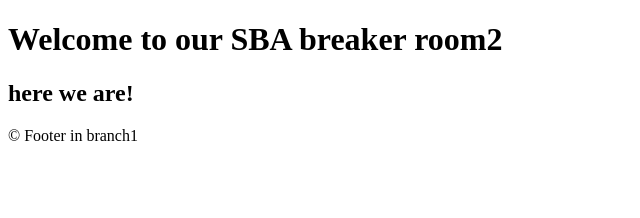
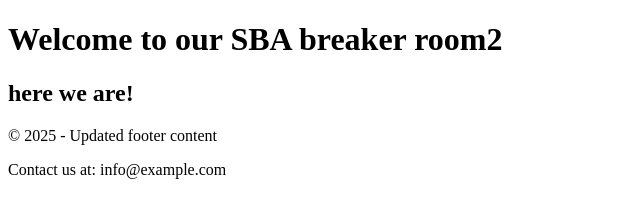
Before and after one commit to MKS2106/version-control-simulation-manasa, a plain HTML site: page index.html in a window 1280 px wide. Shown: the whole page, without its empty margins (0-640 px from the left). Drawn offline with Linux system fonts and the light colour scheme.

Commit message:
Update footer description

```diff
--- a/index.html
+++ b/index.html
@@ -10,7 +10,8 @@
     <h2>here we are!</h2>
 
     <footer>
-        <p>&copy; Footer in branch1</p>
+        <p>&copy; 2025 - Updated footer content</p>
+        <p>Contact us at: info@example.com</p>
       </footer>
 
 </body>
```
